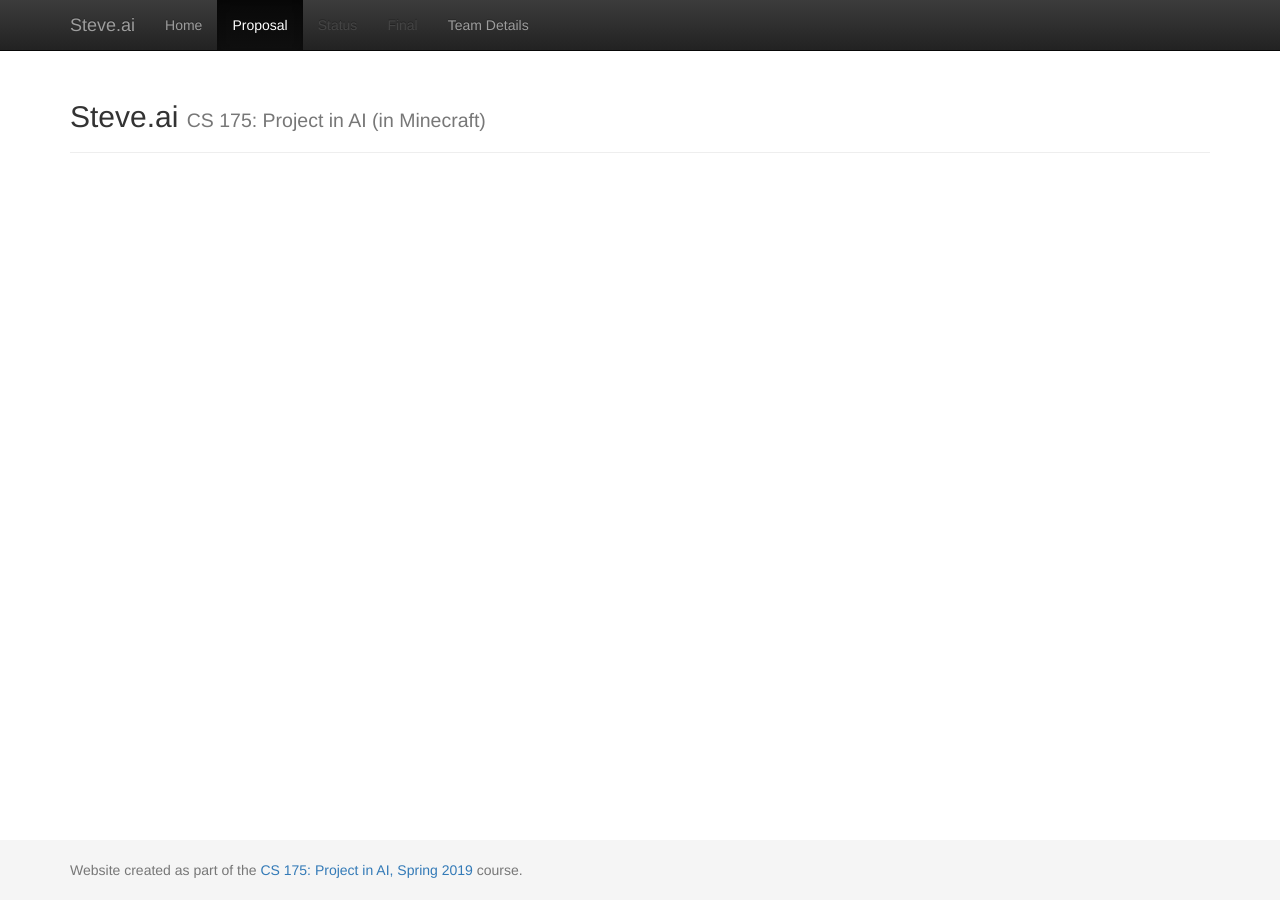
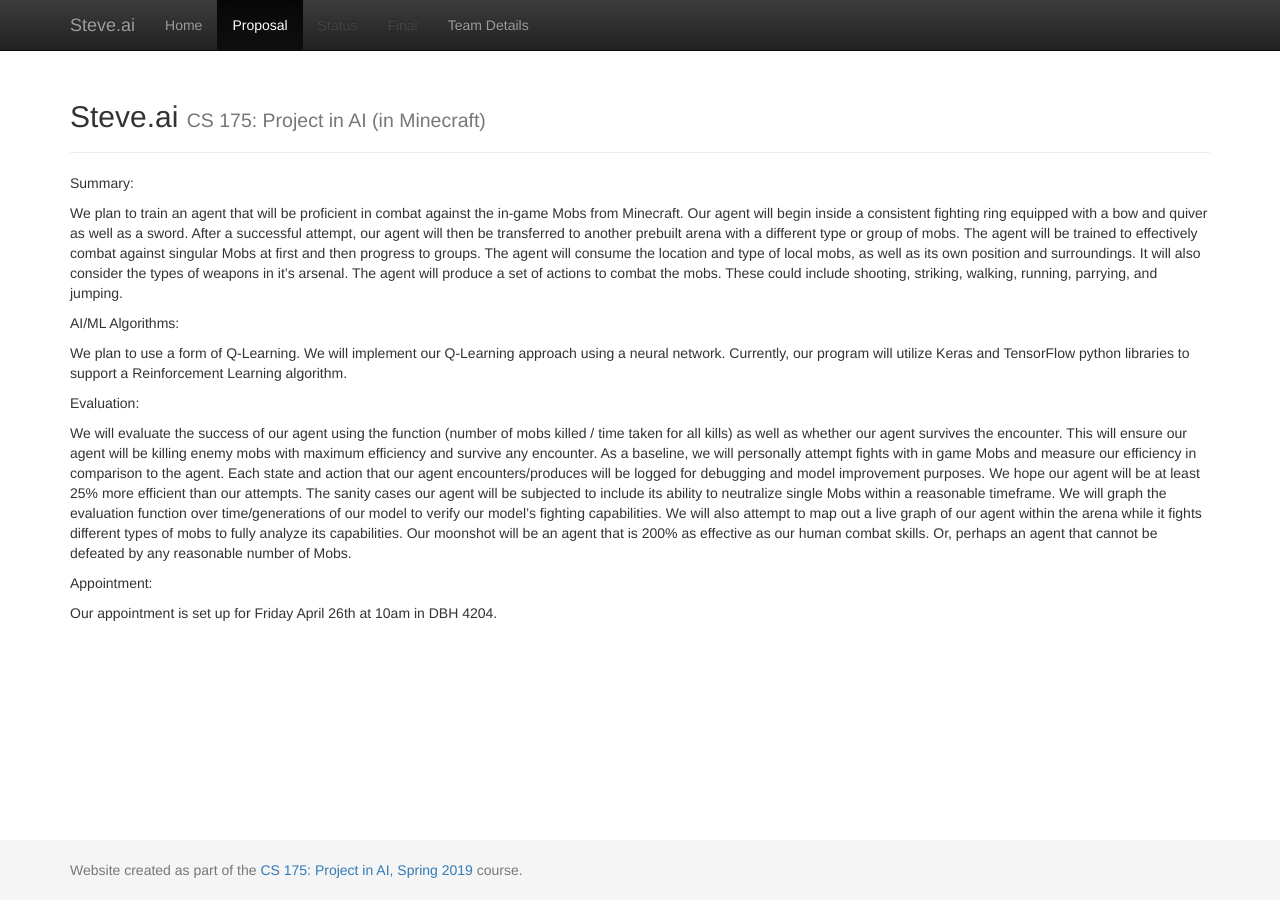
Before and after one commit to JahnChoi/steve.ai, a Jekyll site: the page built from docs/proposal.md, in a window 1280 px wide. Built offline with Jekyll 4.4.1, drawn with Linux system fonts in a browser that asks for light colours.

Commit message:
Proposal complete

```diff
--- a/docs/proposal.md
+++ b/docs/proposal.md
@@ -2,3 +2,21 @@
 layout: default
 title:  Proposal
 ---
+
+
+Summary:
+
+We plan to train an agent that will be proficient in combat against the in-game Mobs from Minecraft. Our agent will begin inside a consistent fighting ring equipped with a bow and quiver as well as a sword. After a successful attempt, our agent will then be transferred to another prebuilt arena with a different type or group of mobs. The agent will be trained to effectively combat against singular Mobs at first and then progress to groups. The agent will consume the location and type of local mobs, as well as its own position and surroundings. It will also consider the types of weapons in it’s arsenal. The agent will produce a set of actions to combat the mobs. These could include shooting, striking, walking, running, parrying, and jumping.
+
+AI/ML Algorithms:
+
+We plan to use a form of Q-Learning. We will implement our Q-Learning approach using a neural network. Currently, our program will utilize Keras and TensorFlow python libraries to support a Reinforcement Learning algorithm.
+
+Evaluation:
+
+We will evaluate the success of our agent using the function (number of mobs killed / time taken for all kills) as well as whether our agent survives the encounter. This will ensure our agent will be killing enemy mobs with maximum efficiency and survive any encounter. As a baseline, we will personally attempt fights with in game Mobs and measure our efficiency in comparison to the agent. Each state and action that our agent encounters/produces will be logged for debugging and model improvement purposes. We hope our agent will be at least 25% more efficient than our attempts.
+The sanity cases our agent will be subjected to include its ability to neutralize single Mobs within a reasonable timeframe. We will graph the evaluation function over time/generations of our model to verify our model’s fighting capabilities. We will also attempt to map out a live graph of our agent within the arena while it fights different types of mobs to fully analyze its capabilities. Our moonshot will be an agent that is 200% as effective as our human combat skills. Or, perhaps an agent that cannot be defeated by any reasonable number of Mobs.
+
+Appointment:
+
+Our appointment is set up for Friday April 26th at 10am in DBH 4204.
```
